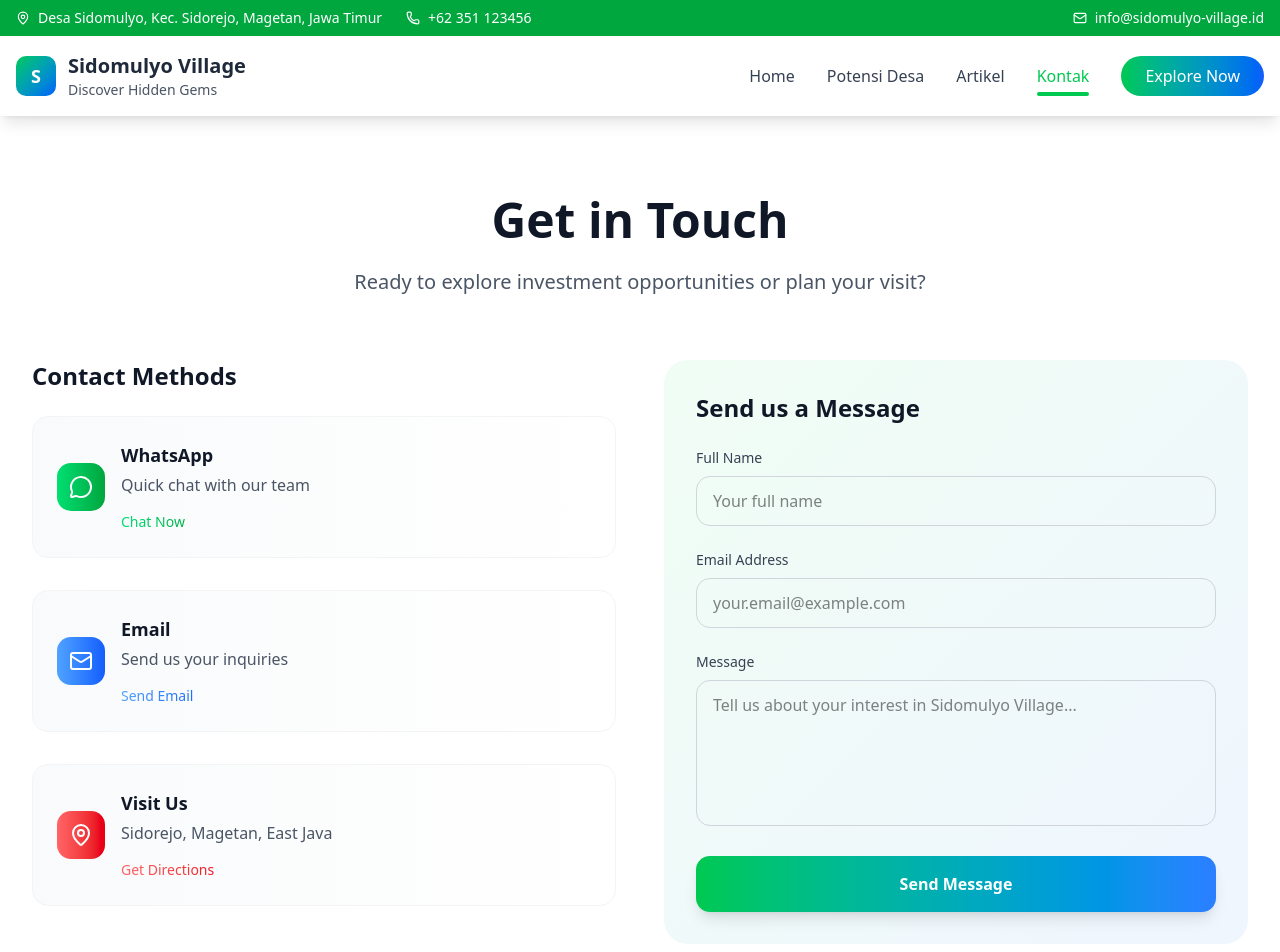
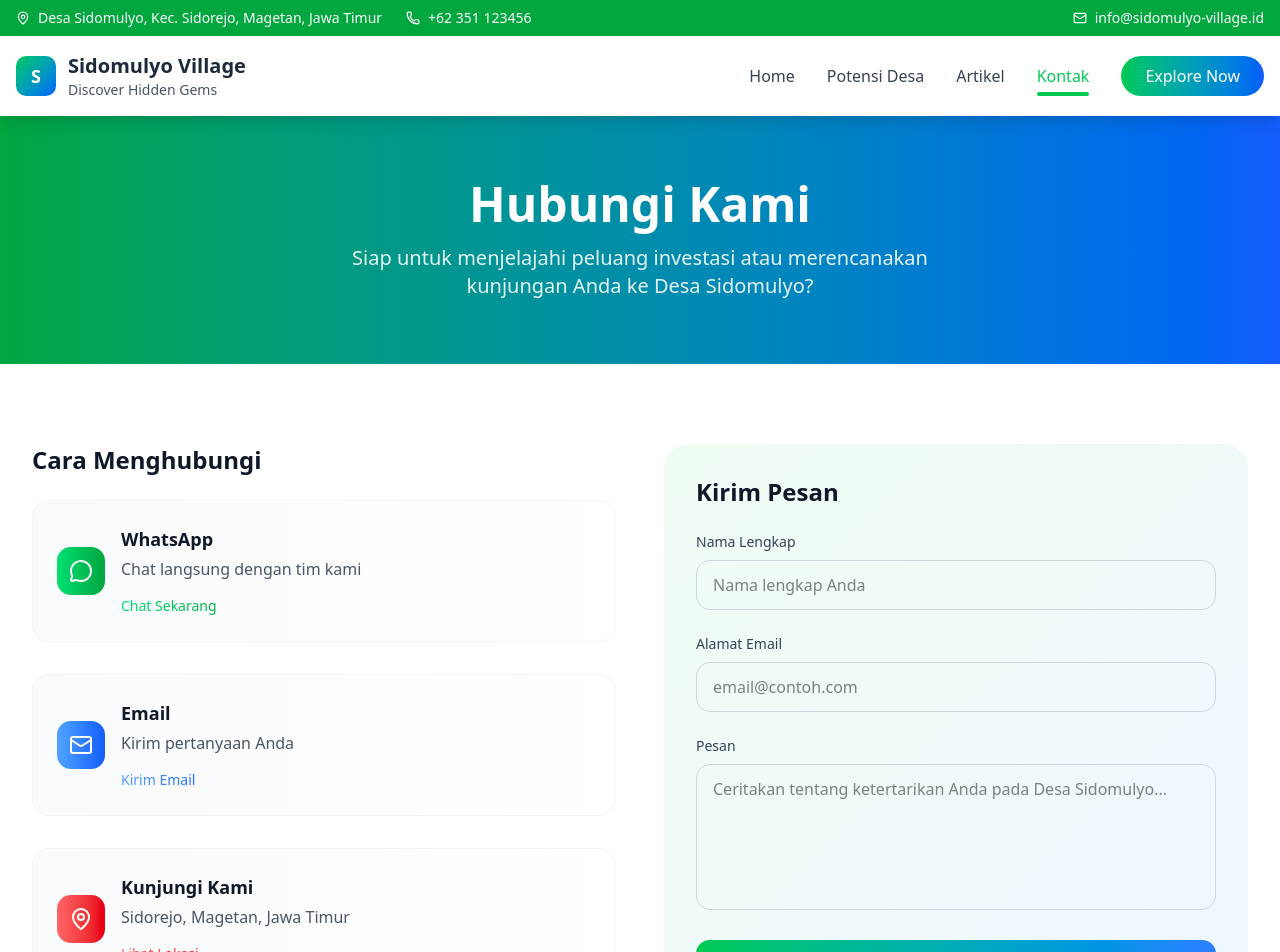
Before and after one commit to Drafaund/desa-sidomulyo, a Next.js app: page /Contact in a window 1280 px wide. Shown: the top 952 px of the page. Built offline with nearby package versions, Linux system fonts and the light colour scheme.

Commit message:
feat: "Added send email feature"

```diff
--- a/package.json
+++ b/package.json
@@ -19,6 +19,7 @@
     "next-cloudinary": "^6.16.0",
     "react": "^19.0.0",
     "react-dom": "^19.0.0",
+    "resend": "^4.6.0",
     "tailwind-merge": "^3.3.1"
   },
   "devDependencies": {
--- a/src/app/Contact/page.tsx
+++ b/src/app/Contact/page.tsx
@@ -1,6 +1,13 @@
 "use client";
 import React, { useState } from "react";
-import { MessageCircle, Mail, MapPin, Send } from "lucide-react";
+import {
+  MessageCircle,
+  Mail,
+  MapPin,
+  Send,
+  CheckCircle,
+  AlertCircle,
+} from "lucide-react";
 
 // Interface untuk form data
 interface FormData {
@@ -19,18 +26,64 @@ interface ContactMethod {
   href: string;
 }
 
-const ContactSection = () => {
+// MAIN PAGE COMPONENT - INI YANG AKAN DIEXPORT DEFAULT
+export default function ContactPage() {
   const [formData, setFormData] = useState<FormData>({
     name: "",
     email: "",
     message: "",
   });
 
+  const [isLoading, setIsLoading] = useState(false);
+  const [statusMessage, setStatusMessage] = useState("");
+  const [isSuccess, setIsSuccess] = useState(false);
+
   // Type untuk form submit event
-  const handleSubmit = (e: React.FormEvent<HTMLFormElement>) => {
+  const handleSubmit = async (e: React.FormEvent<HTMLFormElement>) => {
     e.preventDefault();
-    // Handle form submission here
-    console.log("Form submitted:", formData);
+    setIsLoading(true);
+    setStatusMessage("");
+    setIsSuccess(false);
+
+    try {
+      const response = await fetch("/api/send-email", {
+        method: "POST",
+        headers: {
+          "Content-Type": "application/json",
+        },
+        body: JSON.stringify(formData),
+      });
+
+      const result = await response.json();
+
+      if (result.success) {
+        setStatusMessage(
+          "Pesan berhasil dikirim! Kami akan segera menghubungi Anda."
+        );
+        setIsSuccess(true);
+
+        // Reset form
+        setFormData({
+          name: "",
+          email: "",
+          message: "",
+        });
+      } else {
+        setStatusMessage(
+          result.error ||
+            "Terjadi kesalahan saat mengirim pesan. Silakan coba lagi."
+        );
+        setIsSuccess(false);
+      }
+    } catch (error) {
+      console.error("Error sending email:", error);
+      setStatusMessage(
+        "Terjadi kesalahan saat mengirim pesan. Silakan coba lagi."
+      );
+      setIsSuccess(false);
+    } finally {
+      setIsLoading(false);
+    }
   };
 
   // Type untuk input change event
@@ -47,47 +100,50 @@ const ContactSection = () => {
     {
       icon: MessageCircle,
       title: "WhatsApp",
-      description: "Quick chat with our team",
-      action: "Chat Now",
+      description: "Chat langsung dengan tim kami",
+      action: "Chat Sekarang",
       color: "from-green-400 to-green-600",
       href: "https://wa.me/1234567890",
     },
     {
       icon: Mail,
       title: "Email",
-      description: "Send us your inquiries",
-      action: "Send Email",
+      description: "Kirim pertanyaan Anda",
+      action: "Kirim Email",
       color: "from-blue-400 to-blue-600",
-      href: "mailto:info@sidomulyo.village",
+      href: "mailto:samiunbasirun555@gmail.com",
     },
     {
       icon: MapPin,
-      title: "Visit Us",
-      description: "Sidorejo, Magetan, East Java",
-      action: "Get Directions",
+      title: "Kunjungi Kami",
+      description: "Sidorejo, Magetan, Jawa Timur",
+      action: "Lihat Lokasi",
       color: "from-red-400 to-red-600",
-      href: "#",
+      href: "https://maps.google.com",
     },
   ];
 
   return (
-    <section className="py-20 bg-white">
-      <div className="max-w-7xl mx-auto px-4 sm:px-6 lg:px-8">
-        {/* Header */}
-        <div className="text-center mb-16">
-          <h2 className="text-4xl lg:text-5xl font-bold text-gray-900 mb-6">
-            Get in Touch
-          </h2>
-          <p className="text-xl text-gray-600 max-w-3xl mx-auto">
-            Ready to explore investment opportunities or plan your visit?
+    <div className="min-h-screen bg-white">
+      {/* Page Header */}
+      <div className="bg-gradient-to-r from-green-600 to-blue-600 text-white py-16">
+        <div className="max-w-7xl mx-auto px-4 sm:px-6 lg:px-8 text-center">
+          <h1 className="text-4xl lg:text-5xl font-bold mb-4">Hubungi Kami</h1>
+          <p className="text-xl opacity-90 max-w-2xl mx-auto">
+            Siap untuk menjelajahi peluang investasi atau merencanakan kunjungan
+            Anda ke Desa Sidomulyo?
           </p>
         </div>
+      </div>
 
+      {/* Contact Section */}
+      <section className="py-20">
+        <div className="max-w-7xl mx-auto px-4 sm:px-6 lg:px-8">
           <div className="grid lg:grid-cols-2 gap-12">
             {/* Contact Methods */}
             <div className="space-y-8">
               <h3 className="text-2xl font-bold text-gray-900 mb-6">
-              Contact Methods
+                Cara Menghubungi
               </h3>
 
               {contactMethods.map((method, index) => {
@@ -107,7 +163,9 @@ const ContactSection = () => {
                         <h4 className="text-lg font-semibold text-gray-900 mb-1">
                           {method.title}
                         </h4>
-                      <p className="text-gray-600 mb-3">{method.description}</p>
+                        <p className="text-gray-600 mb-3">
+                          {method.description}
+                        </p>
                         <a
                           href={method.href}
                           className={`inline-flex items-center text-sm font-medium bg-gradient-to-r ${method.color} bg-clip-text text-transparent hover:underline`}
@@ -125,7 +183,7 @@ const ContactSection = () => {
             {/* Contact Form */}
             <div className="bg-gradient-to-br from-green-50 to-blue-50 p-8 rounded-3xl">
               <h3 className="text-2xl font-bold text-gray-900 mb-6">
-              Send us a Message
+                Kirim Pesan
               </h3>
 
               <form onSubmit={handleSubmit} className="space-y-6">
@@ -134,7 +192,7 @@ const ContactSection = () => {
                     htmlFor="name"
                     className="block text-sm font-medium text-gray-700 mb-2"
                   >
-                  Full Name
+                    Nama Lengkap
                   </label>
                   <input
                     type="text"
@@ -143,7 +201,7 @@ const ContactSection = () => {
                     value={formData.name}
                     onChange={handleChange}
                     className="w-full px-4 py-3 border border-gray-300 rounded-xl focus:ring-2 focus:ring-green-500 focus:border-transparent transition-colors"
-                  placeholder="Your full name"
+                    placeholder="Nama lengkap Anda"
                     required
                   />
                 </div>
@@ -153,7 +211,7 @@ const ContactSection = () => {
                     htmlFor="email"
                     className="block text-sm font-medium text-gray-700 mb-2"
                   >
-                  Email Address
+                    Alamat Email
                   </label>
                   <input
                     type="email"
@@ -162,7 +220,7 @@ const ContactSection = () => {
                     value={formData.email}
                     onChange={handleChange}
                     className="w-full px-4 py-3 border border-gray-300 rounded-xl focus:ring-2 focus:ring-green-500 focus:border-transparent transition-colors"
-                  placeholder="your.email@example.com"
+                    placeholder="email@contoh.com"
                     required
                   />
                 </div>
@@ -172,7 +230,7 @@ const ContactSection = () => {
                     htmlFor="message"
                     className="block text-sm font-medium text-gray-700 mb-2"
                   >
-                  Message
+                    Pesan
                   </label>
                   <textarea
                     id="message"
@@ -181,23 +239,51 @@ const ContactSection = () => {
                     onChange={handleChange}
                     rows={5}
                     className="w-full px-4 py-3 border border-gray-300 rounded-xl focus:ring-2 focus:ring-green-500 focus:border-transparent transition-colors resize-none"
-                  placeholder="Tell us about your interest in Sidomulyo Village..."
+                    placeholder="Ceritakan tentang ketertarikan Anda pada Desa Sidomulyo..."
                     required
                   ></textarea>
                 </div>
 
+                {/* Status Message */}
+                {statusMessage && (
+                  <div
+                    className={`p-4 rounded-xl text-sm flex items-center space-x-2 ${
+                      isSuccess
+                        ? "bg-green-100 text-green-800"
+                        : "bg-red-100 text-red-800"
+                    }`}
+                  >
+                    {isSuccess ? (
+                      <CheckCircle className="h-5 w-5 flex-shrink-0" />
+                    ) : (
+                      <AlertCircle className="h-5 w-5 flex-shrink-0" />
+                    )}
+                    <span>{statusMessage}</span>
+                  </div>
+                )}
+
                 <button
                   type="submit"
-                className="w-full bg-gradient-to-r from-green-500 to-blue-500 text-white py-4 px-6 rounded-xl font-semibold hover:from-green-600 hover:to-blue-600 transition-all duration-300 shadow-lg hover:shadow-xl transform hover:-translate-y-1"
+                  disabled={isLoading}
+                  className="w-full bg-gradient-to-r from-green-500 to-blue-500 text-white py-4 px-6 rounded-xl font-semibold hover:from-green-600 hover:to-blue-600 transition-all duration-300 shadow-lg hover:shadow-xl transform hover:-translate-y-1 disabled:opacity-50 disabled:cursor-not-allowed disabled:transform-none"
                 >
-                Send Message
+                  {isLoading ? (
+                    <div className="flex items-center justify-center space-x-2">
+                      <div className="animate-spin rounded-full h-5 w-5 border-b-2 border-white"></div>
+                      <span>Mengirim...</span>
+                    </div>
+                  ) : (
+                    <div className="flex items-center justify-center space-x-2">
+                      <Send className="h-5 w-5" />
+                      <span>Kirim Pesan</span>
+                    </div>
+                  )}
                 </button>
               </form>
             </div>
           </div>
         </div>
       </section>
+    </div>
   );
-};
-
-export default ContactSection;
+}
```
Also changed, not shown: src/app/api/send-email/route.ts (added, +117 -0 lines), 1 other file (tests, documents, lock files or other folders). Lines whose indentation alone changed are shown as unchanged.
